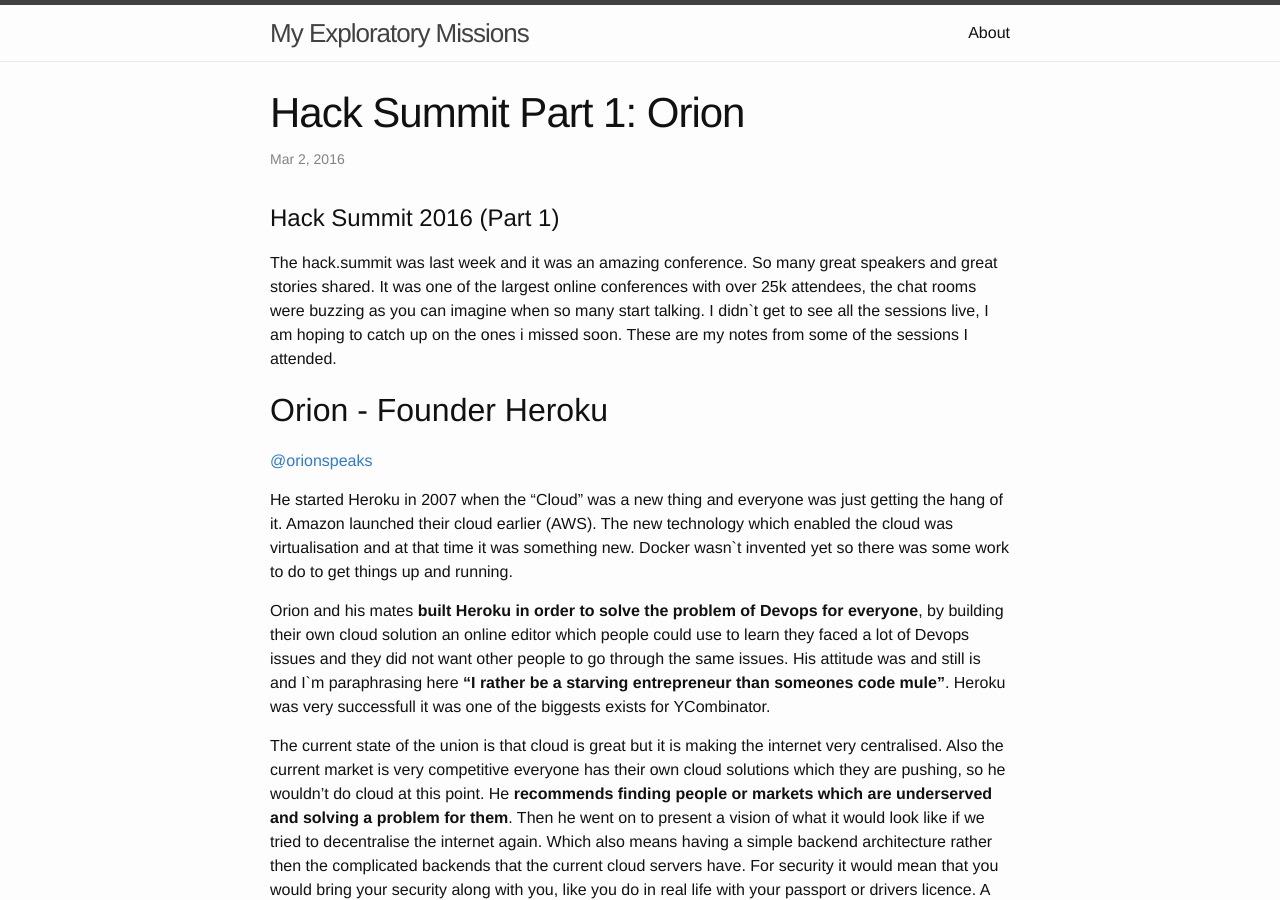
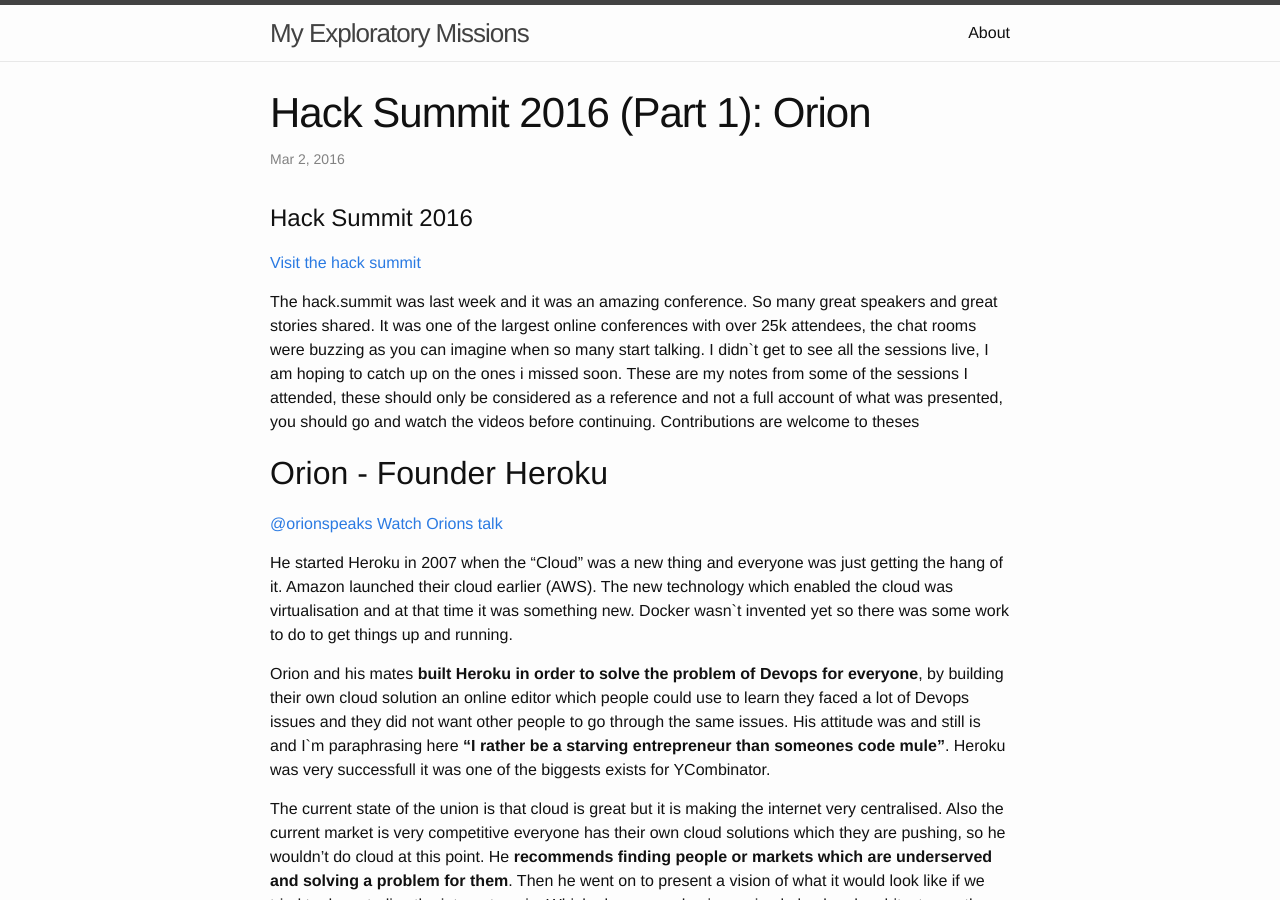
Before and after one commit to gspanoae/softwareranch.github.io, a Jekyll site: the page built from _posts/2016-01-22-hack-summit-notes-part-1.md, in a window 1280 px wide and 900 px high. Built offline with Jekyll 4.4.1, drawn with Linux system fonts in a browser that asks for light colours.

Commit message:
added links

```diff
--- a/_posts/2016-01-22-hack-summit-notes-part-1.md
+++ b/_posts/2016-01-22-hack-summit-notes-part-1.md
@@ -1,15 +1,23 @@
 ---
 layout: post
-title:  "Hack Summit Part 1: Orion"
+title:  "Hack Summit 2016 (Part 1): Orion"
 date:   2016-03-02 17:20:26 +0000
 categories: notes
 ---
 
-# Hack Summit 2016 (Part 1)
-The hack.summit was last week and it was an amazing conference. So many great speakers and great stories shared. It was one of the largest online conferences with over 25k attendees, the chat rooms were buzzing as you can imagine when so many start talking. I didn`t get to see all the sessions live, I am hoping to catch up on the ones i missed soon. These are my notes from some of the sessions I attended.
+# Hack Summit 2016
+[Visit the hack summit](https://hacksummit.org/)
+
+The hack.summit was last week and it was an amazing conference. So many great speakers and great stories shared.
+It was one of the largest online conferences with over 25k attendees, the chat rooms were buzzing as you can imagine when so many start talking.
+I didn`t get to see all the sessions live, I am hoping to catch up on the ones i missed soon.
+These are my notes from some of the sessions I attended, these should only be considered as a reference and not a full account of what was presented, you should go and watch the videos before continuing.
+Contributions are welcome to theses
+
 
 ## Orion - Founder Heroku
 [@orionspeaks](https://twitter.com/orionspeaks)
+[Watch Orions talk](https://www.crowdcast.io/e/hacksummit-2016/3)
 
 He started Heroku in 2007 when the "Cloud" was a new thing and everyone was just getting the hang of it.
 Amazon launched their cloud earlier (AWS). The new technology which enabled the cloud was virtualisation and at that time it was something new. Docker wasn`t invented yet so there was some work to do to get things up and running.
```
